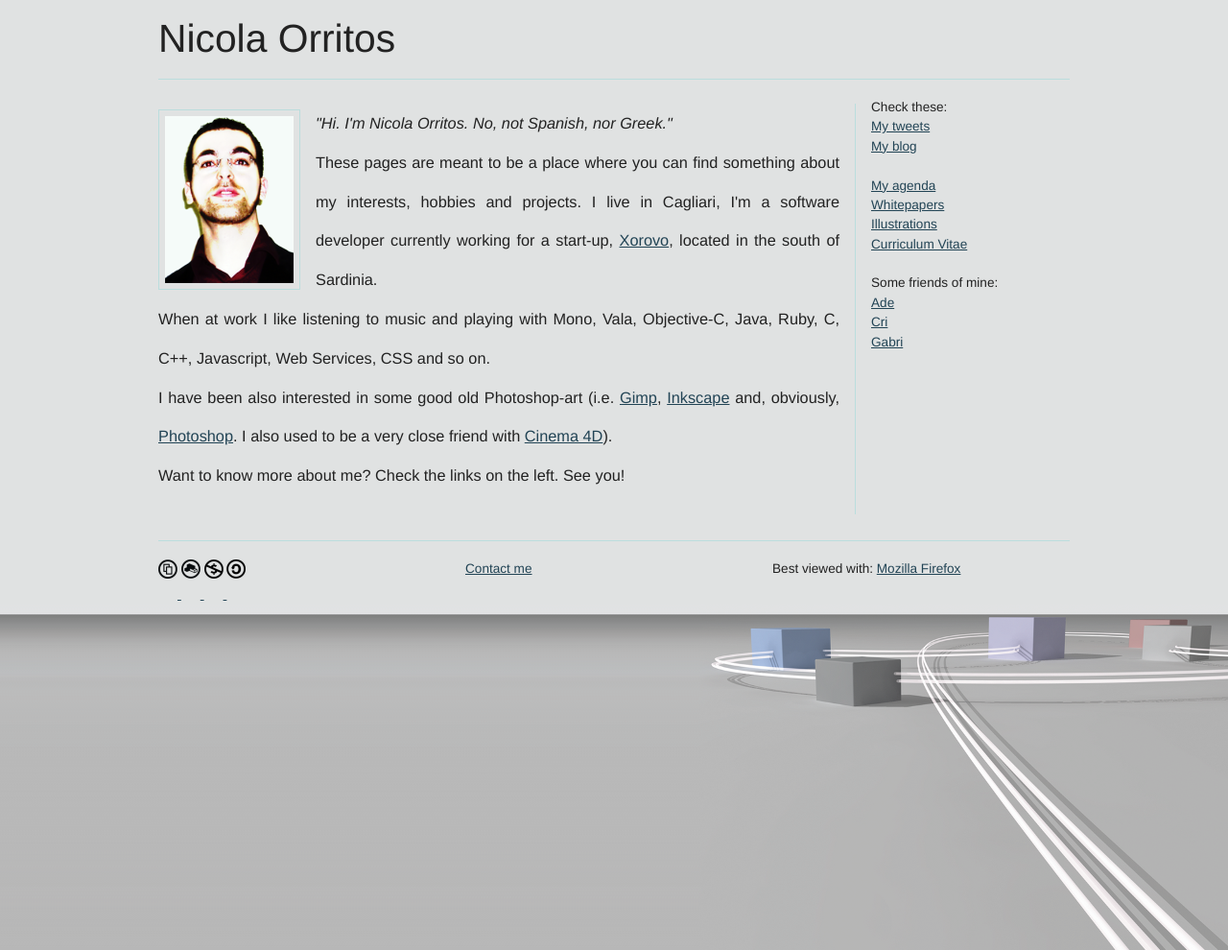
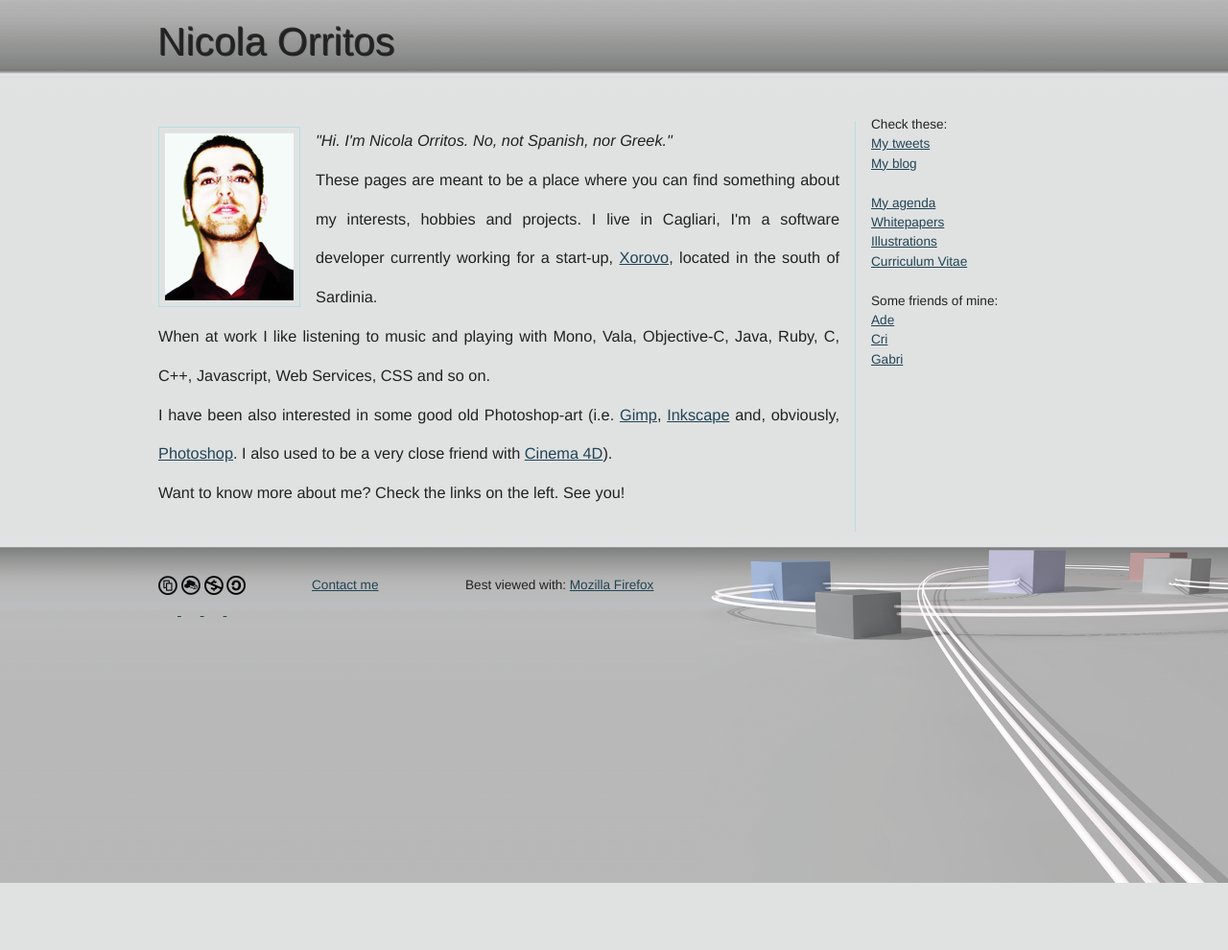
Before and after one commit to NicolaOrritos/nicolaorry, a plain HTML site: page src/index.html in a window 1280 px wide. Shown: the whole page at 96% size. After the commit the page ends 941 px from the top, so only its background shows below. Drawn offline with Linux system fonts and the light colour scheme.

Commit message:
Added a new kind of header Moved some text to the footer Experimenting with shadows Adjusting minor details of the layout

```diff
--- a/src/_styles/aux.css
+++ b/src/_styles/aux.css
@@ -4,6 +4,12 @@ body {
 	background: #e0e2e2;
 }
 
+#header {
+	background: #e0e2e2 url("../_images/header-pattern.png") repeat-x scroll top left;
+	min-height: 96px;
+	width: 100%;
+	padding-top: 24px;
+}
 
 #footerLeftPart {
 	float: left;
@@ -17,6 +23,11 @@ body {
 	background: #e0e2e2 url("../_images/base.png") no-repeat scroll bottom right;
 	min-height: 360px;
 	min-width: 554px;
+}
+
+#footerContent {
+	float: none;
+	padding-top: 40px;
 }
 
 
@@ -60,7 +71,8 @@ body {
 	text-align: right;
 }
 
-h1 a {
+h1 {
 	text-decoration: none;
-	color: #222222;
+	color: #AAA;
+	text-shadow: 1px 1px #888, -1px -1px #333;
 }
--- a/src/_styles/lib/reset.css
+++ b/src/_styles/lib/reset.css
@@ -25,7 +25,7 @@ table, caption, tbody, tfoot, thead, tr, th, td {
 }
 
 
-body { line-height: 1.5; background: #fff; margin:1.5em 0; }
+body { line-height: 1.5; background: #fff; /* margin:1.5em 0; */ }
 
 /* Tables still need 'cellspacing="0"' in the markup. */
 table { border-collapse: separate; border-spacing: 0; }
--- a/src/index.html
+++ b/src/index.html
@@ -29,19 +29,21 @@
 	</head>
 
 	<body class="grayBackground">
+		<div id="header">
 			<div class="container">
 				<div class="column span-24">
 					<div class="column span-17">
 						<h1 class="grayText">Nicola Orritos</h1>
 					</div>
-
-				<div class="column span-6">
+					<div class="column span-7 last">
 						<p class="italic"><!-- ADD THE LAST TWEET HERE --></p>
 					</div>
 				</div>
+			</div>
+		</div>
 
-			<div class="column span-24"><hr/></div>
-
+		<div id="content">
+			<div class="container">
 				<div class="column span-24">
 					<div class="column span-18 borderRight">
 						<p class="large justify">
@@ -75,30 +77,19 @@
 							<a href="http://www.myspace.com/miss3rik4">Cri</a><br/>
 							<a href="http://www.myspace.com/spaccher">Gabri</a>
 						</div>
-
-					<!-- <div class="column span-24">
-						<p class="small quiet">
-							<img src="_images/baseline-trasparent.png"/>
-							<img class="top" src="_images/Flower n. 9_small.png" alt="Flower n. 9" />
-						</p>
-					</div> -->
-
-					<!-- <div class="column span-24">
-						<p>
-							<img src="_images/baseline-trasparent.png"/>
-							<em class="small quiet">
-							Flower n. 9
-							</em>
-						</p>
-					</div> -->
+					</div>
+				</div>
 			</div>
 		</div>
 
-			<div class="column span-24"><br/></div>
-			<div class="column span-24"><hr/></div>
+		<div id="footer">
+			<div id="footerLeftPart">
 
-			<div class="column span-24">
-				<div class="column span-8">
+				<div id="footerRightPart"></div>
+
+				<div id="footerContent">
+					<div class="container">
+						<div class="column span-4">
 							<a rel="license" href="http://creativecommons.org/licenses/by-nc-sa/3.0/" title="Licensed under the terms of the Creative Commons license (Attribution, Non-commercial, Share-Alike)">
 								<img alt="Creative Commons License - Share" src="_images/share_small.png">
 								<img alt="Creative Commons License - Remix" src="_images/remix_small.png">
@@ -107,18 +98,15 @@
 							</a>
 						</div>
 
-				<div class="column span-8">
+						<div class="column span-4">
 							<p><a href="contacts.html">Contact me</a></p>
 						</div>
 
-				<div class="column span-8 last">
+						<div class="column span-6 last">
 							<p>Best viewed with: <a href="http://www.mozilla.com/en-US/firefox/firefox.html">Mozilla Firefox</a></p>
 						</div>
 					</div>
 				</div>
-		<div id="footer">
-			<div id="footerLeftPart">
-				<div id="footerRightPart">&nbsp;</div>
 			</div>
 		</div>
 	</body>
```
Also changed, not shown: graph/header-pattern.png (added), src/_images/header-pattern.png (added). Lines whose indentation alone changed are shown as unchanged.
